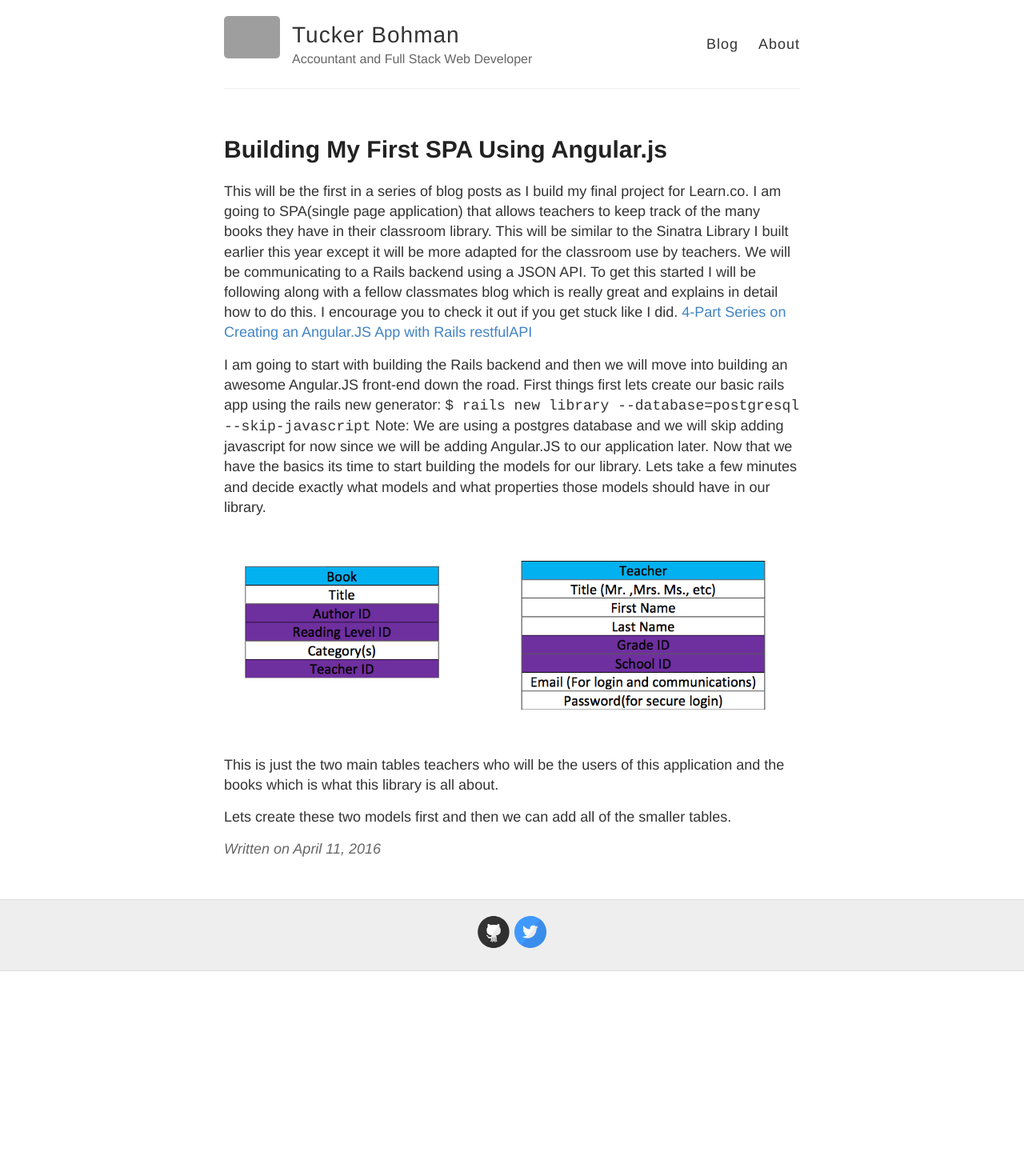
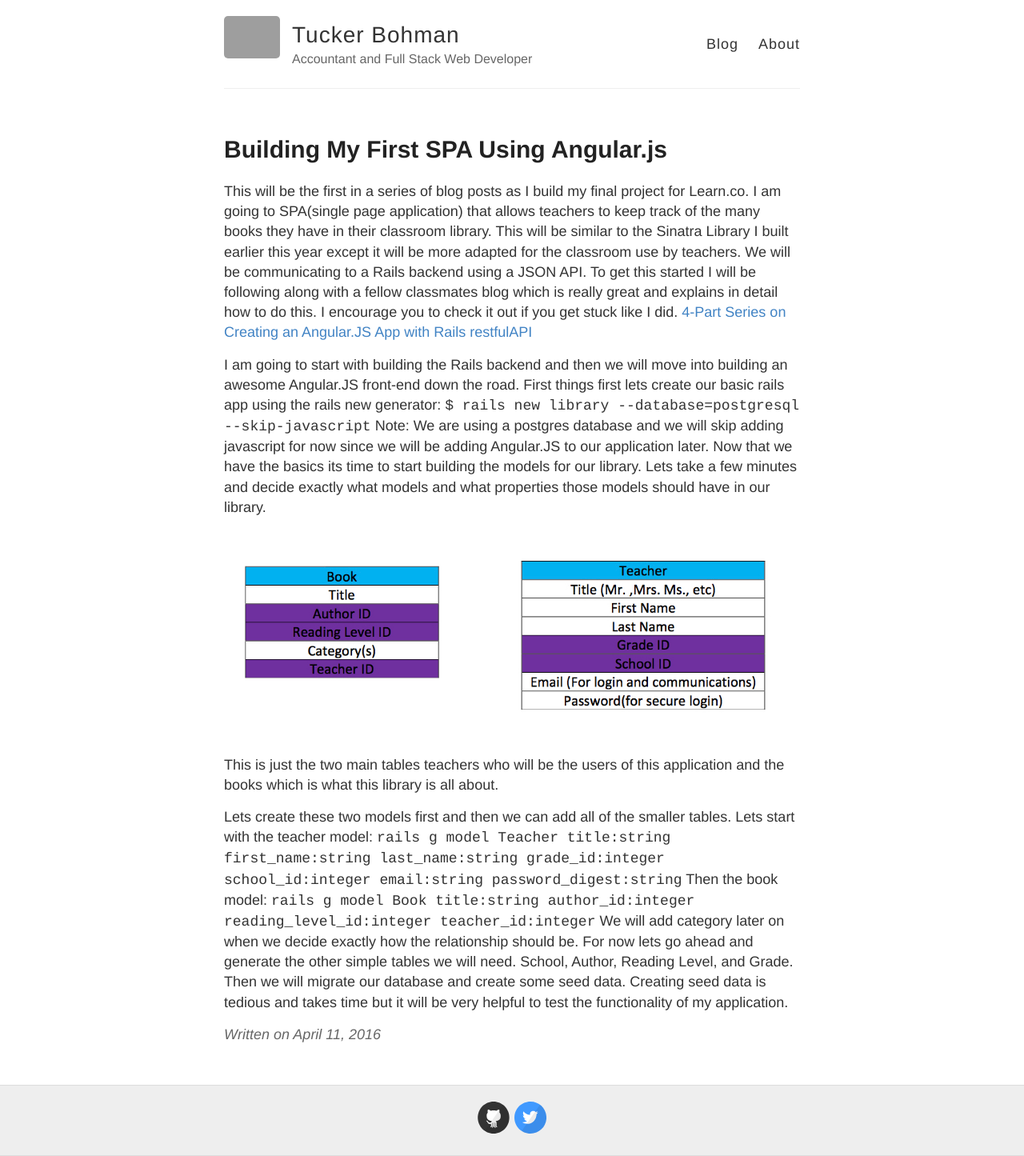
Before and after one commit to tuckerbohman5/tuckerbohman5.github.io, a Jekyll site: the page built from _posts/2016-4-11-Building-My-First-Single-Page-Application-Using-AngularJS.md, in a window 1280 px wide. Shown: the whole page at 80% size. Built offline with Jekyll 4.4.1, drawn with Linux system fonts in a browser that asks for light colours; before the commit the page ends 1214 px from its top, so only the background shows below that; grey boxes are pictures that could not be loaded.

Commit message:
created models

```diff
--- a/_posts/2016-4-11-Building-My-First-Single-Page-Application-Using-AngularJS.md
+++ b/_posts/2016-4-11-Building-My-First-Single-Page-Application-Using-AngularJS.md
@@ -14,4 +14,8 @@ Note: We are using a postgres database and we will skip adding javascript for no
 
 This is just the two main tables teachers who will be the users of this application and the books which is what this library is all about.
 
-Lets create these two models first and then we can add all of the smaller tables.
+Lets create these two models first and then we can add all of the smaller tables. Lets start with the teacher model:
+`rails g model Teacher title:string first_name:string last_name:string grade_id:integer school_id:integer email:string password_digest:string`
+Then the book model:
+`rails g model Book title:string author_id:integer reading_level_id:integer teacher_id:integer`
+We will add category later on when we decide exactly how the relationship should be. For now lets go ahead and generate the other simple tables we will need. School, Author, Reading Level, and Grade. Then we will migrate our database and create some seed data. Creating seed data is tedious and takes time but it will be very helpful to test the functionality of my application.
```
